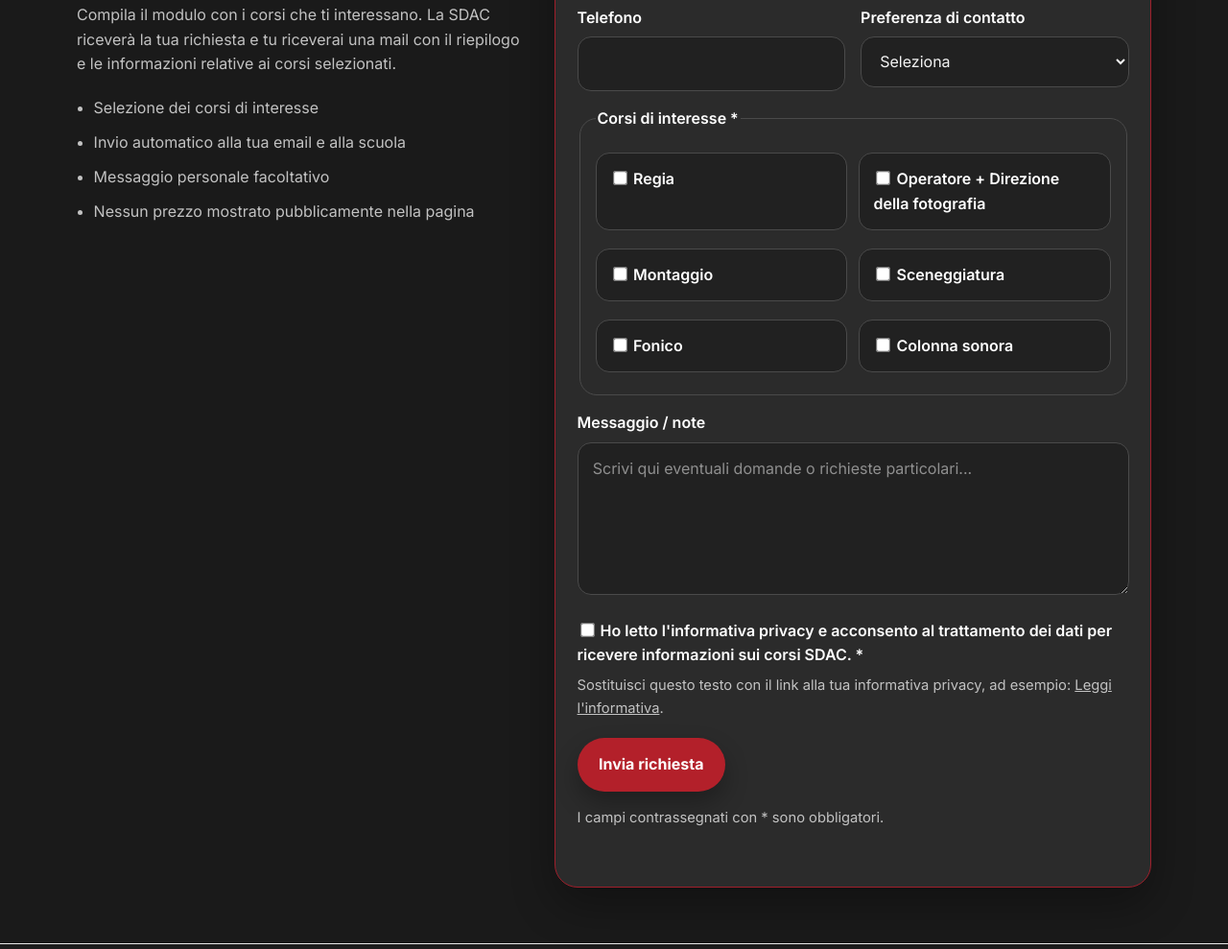
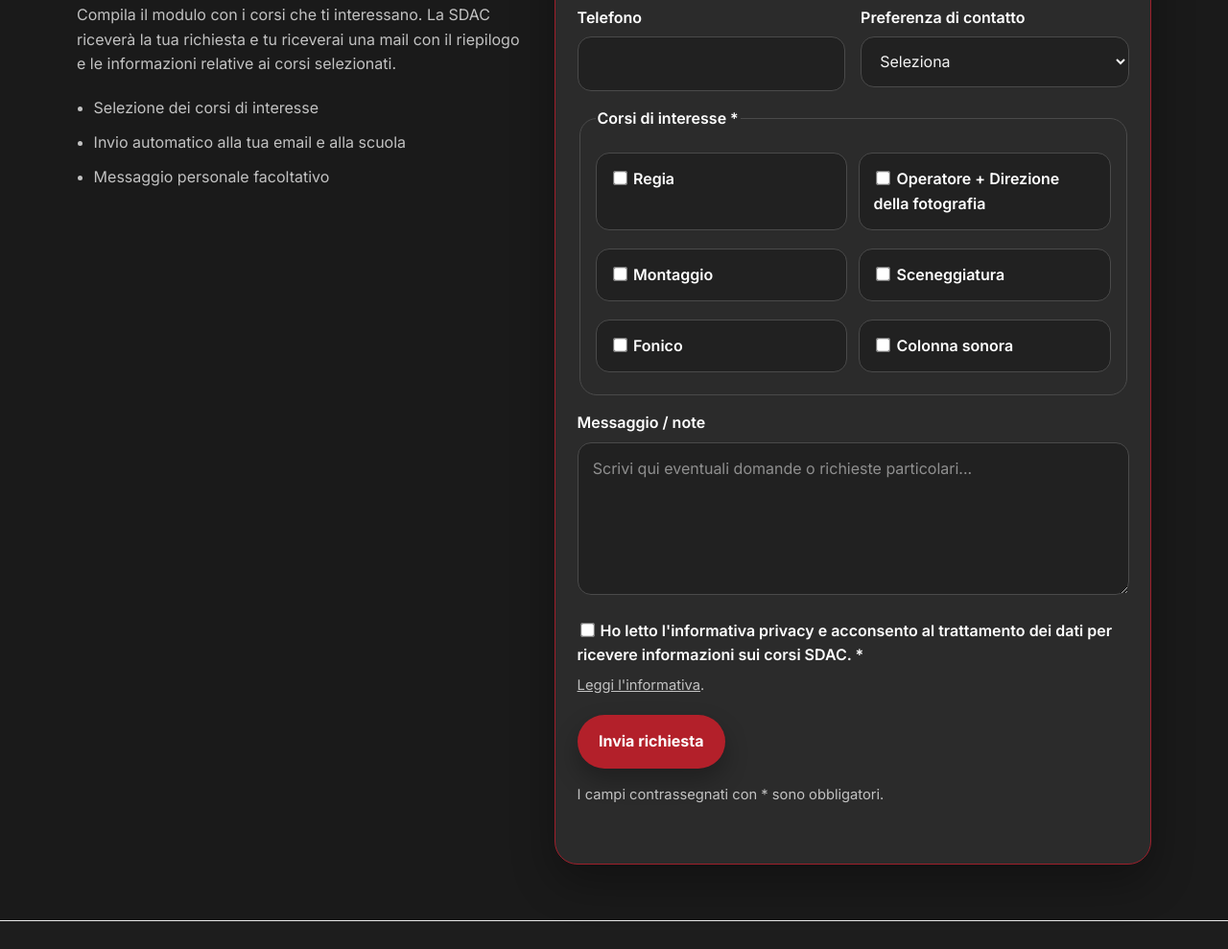
Before and after one commit to RosenLasad/contatti-sdac-4, a website: page index.html in a window 1280 px wide. Shown: the part 810-1799 px from the top of the page at 96% size. Drawn offline with Linux system fonts and the light colour scheme.

Commit message:
Update index.html

```diff
--- a/index.html
+++ b/index.html
@@ -15,6 +15,9 @@
       rel="stylesheet"
     />
     <link rel="stylesheet" href="style.css" />
+
+<link href="https://fonts.googleapis.com/css2?family=Lato:wght@300;400&display=swap" rel="stylesheet">
+
   </head>
   <body>
     <header class="hero">
@@ -89,7 +92,6 @@
               <li>Selezione dei corsi di interesse</li>
               <li>Invio automatico alla tua email e alla scuola</li>
               <li>Messaggio personale facoltativo</li>
-              <li>Nessun prezzo mostrato pubblicamente nella pagina</li>
             </ul>
           </div>
 
@@ -180,8 +182,7 @@
                 </span>
               </label>
               <p class="field-note">
-                Sostituisci questo testo con il link alla tua informativa privacy,
-                ad esempio: <a href="#" target="_blank" rel="noopener">Leggi l'informativa</a>.
+              <a href="#" target="_blank" rel="noopener">Leggi l'informativa</a>.
               </p>
             </div>
 
```
